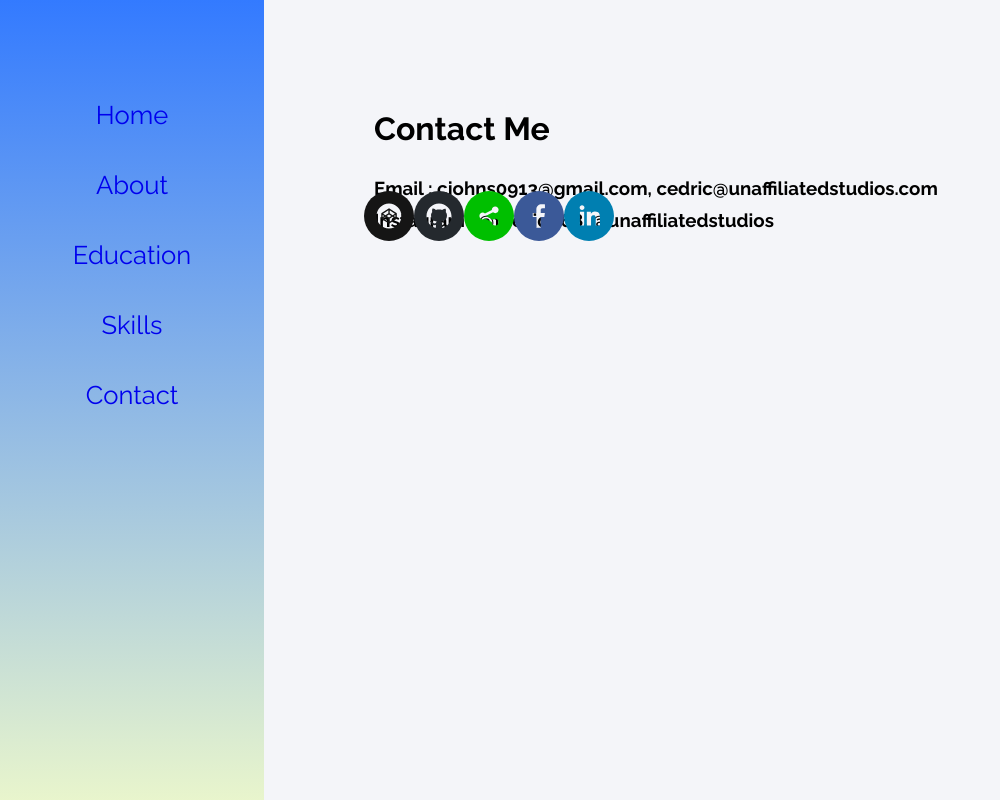
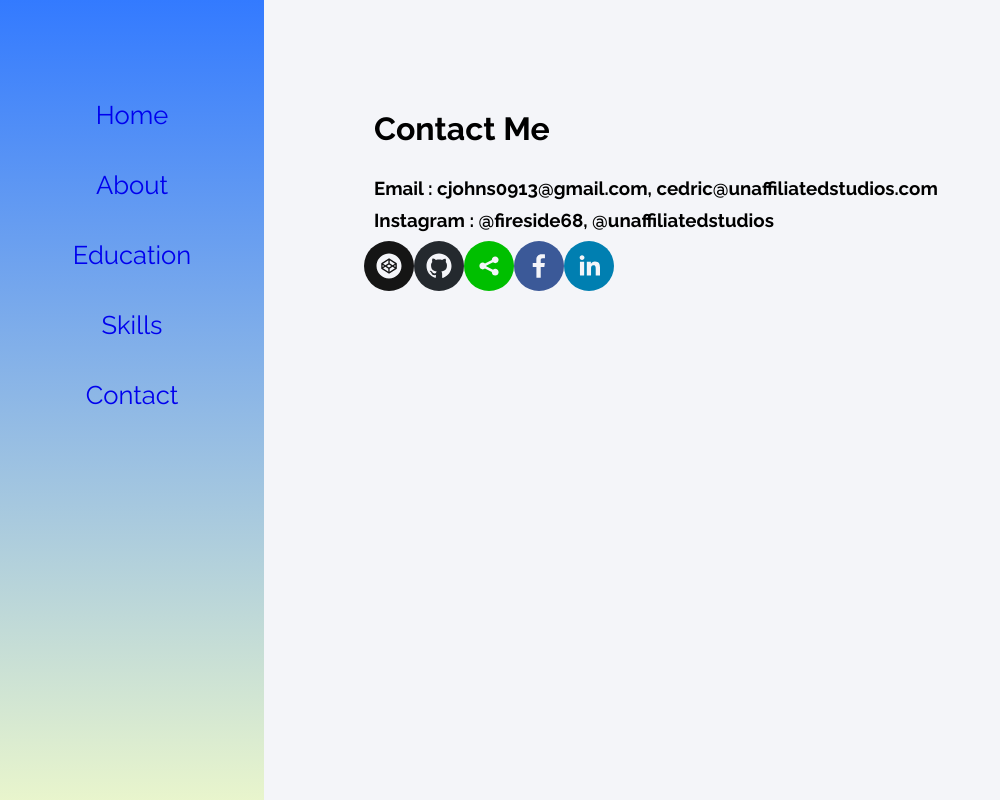
Before and after one commit to fireside68/portfolio_site, a React (Create React App) app: page /contact in a window 1280 px wide. Shown: the whole page, without its empty margins (0-1000 px from the left). Built offline with nearby package versions, Linux system fonts and the light colour scheme.

Commit message:
Separate `social` classes

```diff
--- a/src/App.css
+++ b/src/App.css
@@ -62,12 +62,20 @@ nav ul li {
   font-weight: bolder;
 }
 
-.social {
+.social-home {
   position: relative;
   margin-top: 20px;
   display: flex;
   bottom: 60px;
 }
+
+.social-contact {
+  position: absolute;
+  margin-top: 20px;
+  display: flex;
+  bottom: 60px;
+}
+
 
 .social i {
   padding-right: 30px;
```
